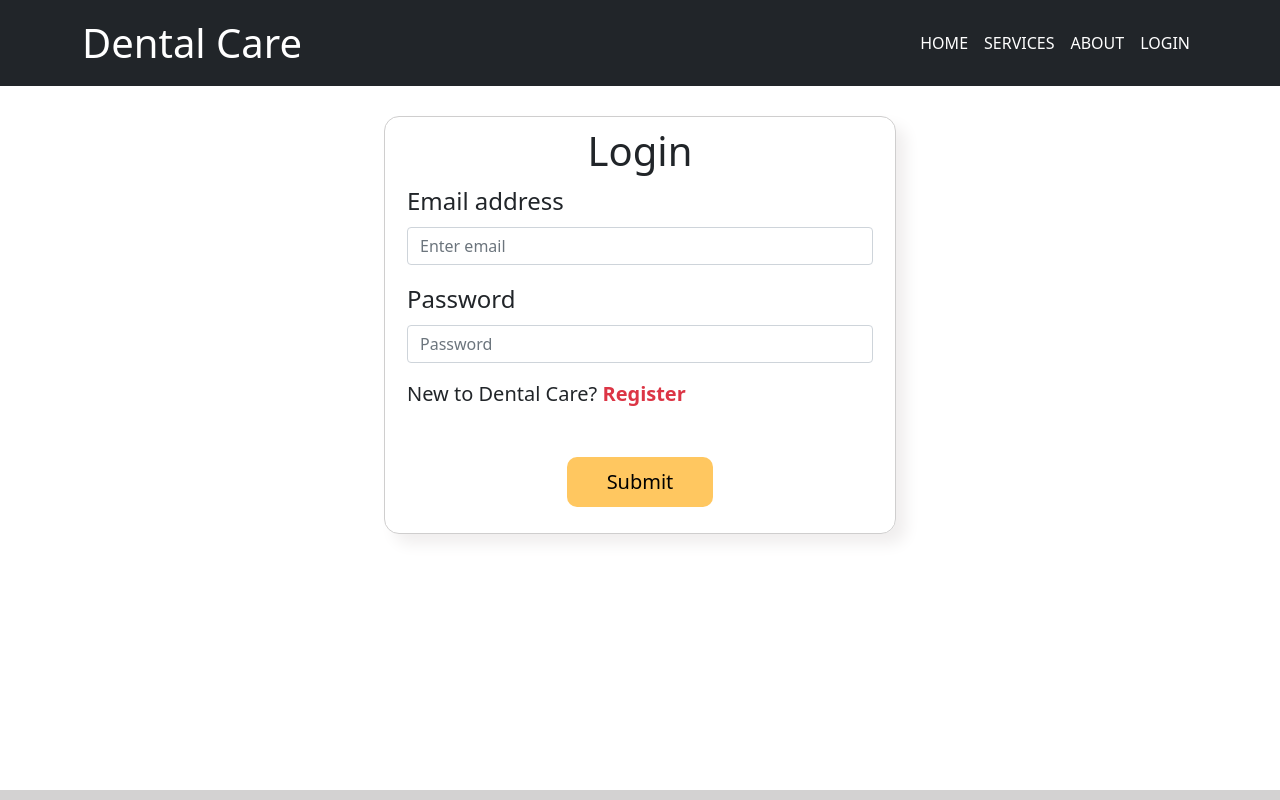
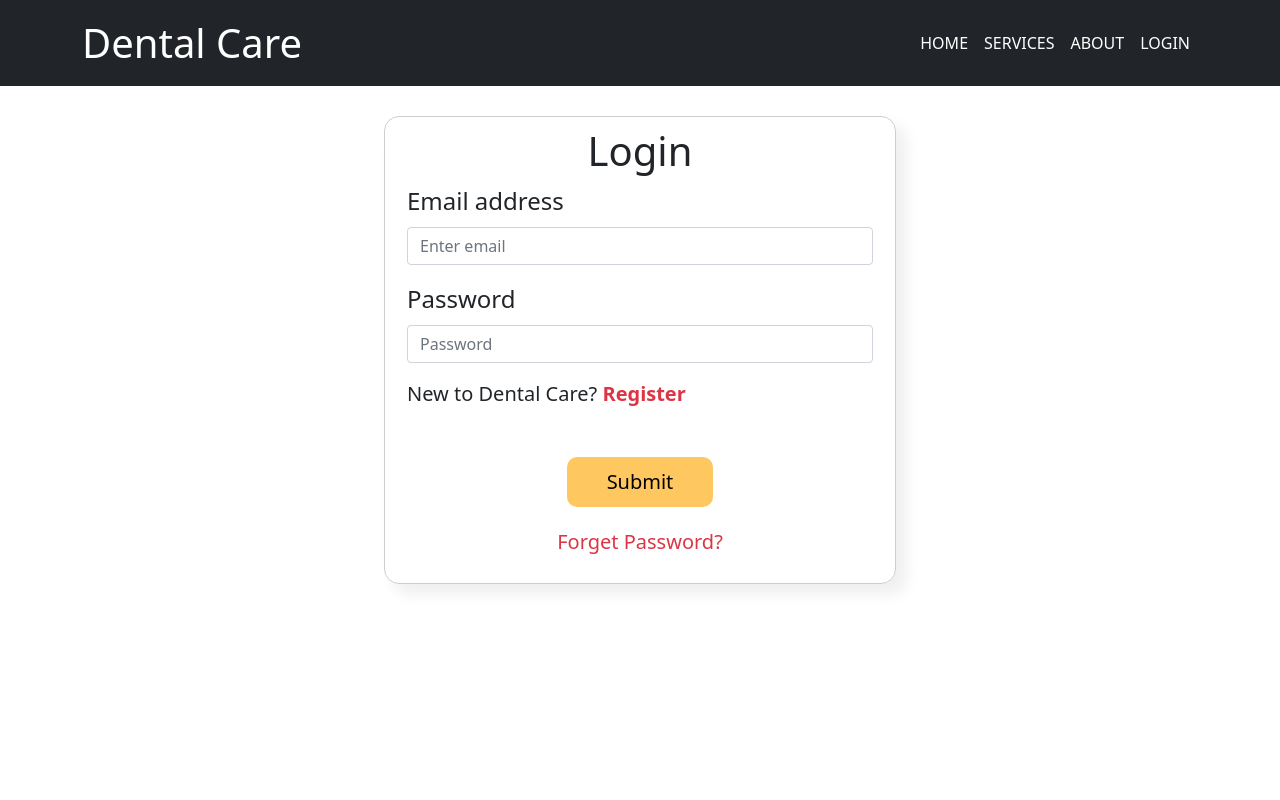
Before and after one commit to jahidhassan2424/dental-care, a React (Create React App) app: page /login in a window 1280 px wide. Shown: the top 800 px of the page. Built offline with nearby package versions, Linux system fonts and the light colour scheme; no server answers; the HTML template or start-up script is replaced by a standard one.

Commit message:
forget Password toast added

```diff
--- a/src/components/Login/Login.css
+++ b/src/components/Login/Login.css
@@ -10,3 +10,8 @@
     border-radius: 10px !important;
     border: 0 !important;
 }
+.forget-pass{
+    cursor: pointer;
+    margin-top: 20px;
+    font-size: 20px;
+}
--- a/src/components/Login/Login.js
+++ b/src/components/Login/Login.js
@@ -1,9 +1,14 @@
-import React from 'react';
+import React, { useRef, useState } from 'react';
 import './Login.css'
 import { Button, Form } from 'react-bootstrap';
 import { Link, useNavigate } from 'react-router-dom';
 import { useAuthState, useSignInWithEmailAndPassword } from 'react-firebase-hooks/auth';
 import auth from './../../firebase.init';
+import { useUpdatePassword } from 'react-firebase-hooks/auth';
+import { useSendEmailVerification } from 'react-firebase-hooks/auth';
+import { useSendPasswordResetEmail } from 'react-firebase-hooks/auth';
+import { ToastContainer, toast } from 'react-toastify';
+import 'react-toastify/dist/ReactToastify.css';
 
 const Login = () => {
     const [
@@ -12,19 +17,32 @@ const Login = () => {
         loading,
         error,
     ] = useSignInWithEmailAndPassword(auth);
+
+    const [email, setEmail] = useState('');
     const navigate = useNavigate();
-    const handleLogin = (event) => {
+
+    const emailRef = useRef('');
+    const passRef = useRef('');
+
+    const [sendEmailVerification, sendingVerification, errorVerification] = useSendEmailVerification(auth);
+    const [sendPasswordResetEmail, sendingReset, errorReset] = useSendPasswordResetEmail(auth);
+    const [updatePassword, updating, error1] = useUpdatePassword(auth);
+
+
+
+    const handleLogin = event => {
         event.preventDefault();
-        const email = event.target.email.value;
+        const email = emailRef.current.value;
         const password = event.target.password.value;
         signInWithEmailAndPassword(email, password)
             .then(result => {
-                console.log("Login Successful");
+                toast("Login Successful!");
             })
             .catch(error => {
                 console.log(error.message);
             })
     }
+
     if (user) {
         navigate("/")
     }
@@ -34,17 +52,18 @@ const Login = () => {
 
     return (
         <div className='login-body'>
+            <ToastContainer />
             <Form onSubmit={handleLogin} className='container  '>
                 <Form.Group className="mb-3" controlId="formBasicEmail">
                     <h1 className='text-center'>Login</h1>
                     <Form.Label className='fs-4'>Email address</Form.Label>
-                    <Form.Control name="email" type="email" placeholder="Enter email" />
+                    <Form.Control ref={emailRef} name="email" type="email" placeholder="Enter email" />
 
                 </Form.Group>
 
                 <Form.Group className="mb-3" controlId="formBasicPassword">
                     <Form.Label className='fs-4'>Password</Form.Label>
-                    <Form.Control name="password" type="password" placeholder="Password" />
+                    <Form.Control ref={passRef} name="password" type="password" placeholder="Password" />
                 </Form.Group>
                 <p className='text-danger fw-bold'>{error?.message}</p>
                 <p className='fs-5'>New to Dental Care? <Link className='text-decoration-none text-danger fw-bold' to={'/register'}>Register</Link></p>
@@ -53,9 +72,21 @@ const Login = () => {
                     <Button className='submit-button' variant="primary" type="submit">
                         Submit
                     </Button>
+                    <p className='text-danger forget-pass' onClick={async () => {
+                        {
+                            if (emailRef.current.value) {
+                                await sendPasswordResetEmail(emailRef.current.value);
+                                toast("Password Reset Email Sent");
+                            }
+                            else {
+                                toast("Enter email address");
+                            }
+                        }
+
+                    }}>Forget Password?</p >
                 </div>
-            </Form>
-        </div>
+            </Form >
+        </div >
     );
 };
 
--- a/src/components/Shared/Footer/Footer.js
+++ b/src/components/Shared/Footer/Footer.js
@@ -15,7 +15,7 @@ const Footer = () => {
 
             <SocialIcon className='social-icon' style={{ height: 40, width: 40 }} network="twitter" fgColor="#ffff" url="https://twitter.com/jahid_hassan_" />
 
-            <p>All Right Reserved @ Dental Care, {year}</p>
+            <p >All Right Reserved @ Dental Care, {year}</p>
         </div>
     );
 };
```
Also changed, not shown: src/components/PasswordReset/PasswordReset.js (added).
